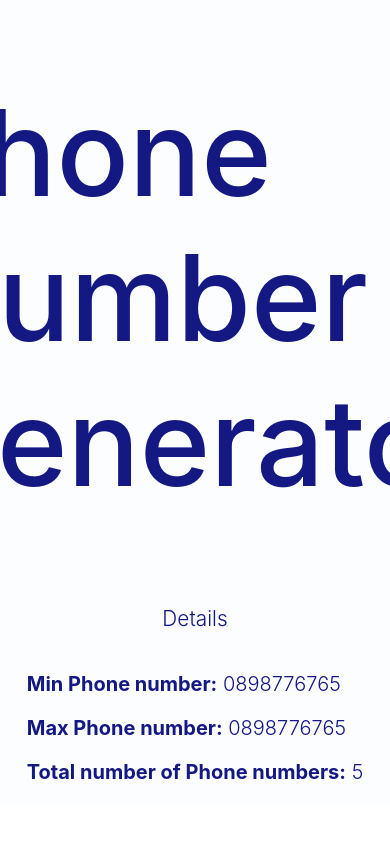
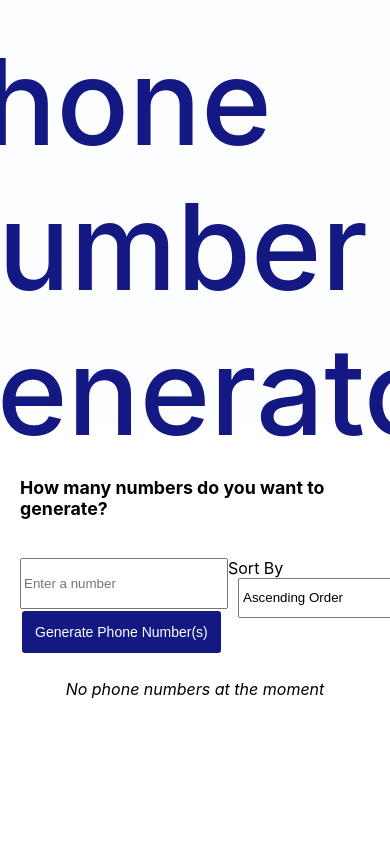
Before and after one commit to codestaintin/Random-Number-Generator, a React (Create React App) app: page / in a window 390 px wide. Shown: the top 844 px of the page. Built offline with nearby package versions, Linux system fonts and the light colour scheme; a web font is replaced by a local one.

Commit message:
Display max and min Phone Numbers
- add min-max function to app.js
- update style sheet
- update the header component

```diff
--- a/src/App.css
+++ b/src/App.css
@@ -7,11 +7,12 @@
     color: #131883;
     flex: 1 1 auto;
     justify-content: center;
+    height: 50vh;
 }
 .App-header h1 {
     font-size: 120px;
     font-weight: 500;
-    margin-bottom: 70px;
+    margin-bottom: 10px;
 }
 
 .App-header h3 {
--- a/src/App.js
+++ b/src/App.js
@@ -7,33 +7,26 @@ import PhoneNumbers from './components/PhoneNumbers/PhoneNumber';
 import SortBy from './components/Sort/SortBy';
 import Error from './components/Error/Error';
 
-
+/**
+ * App class
+ */
 class App extends Component {
   state = {
     error: false,
     message: "",
     bound: 1,
-    phoneNumbers: []
+    phoneNumbers: [],
+    max: null,
+    min: null,
+    total: 0
   };
 
-  handleNumberGeneration = event => {
-    event.preventDefault();
-    const { bound } = this.state;
-    if (bound > 10000) return this.setState({
-      error: true,
-      message: "Please enter a number less than 10000"
-    });
-    let phoneNumbers = [];
-    let phoneNumber = 0;
-    while (phoneNumber < bound) {
-      phoneNumbers.push('0' + Math.floor(Math.random() * 900000000 + 100000000));
-      phoneNumber++;
-    }
-    return this.setState({
-      phoneNumbers
-    });
-  };
-
+  /**
+   * Handle Input
+   *
+   * @return {object} event
+   * @param {object} event
+   */
   handleInput = async event => {
     event.preventDefault();
     const bound = event.target.value;
@@ -50,12 +43,61 @@ class App extends Component {
       })
     }
   };
+  /**
+   * Handle MinMax
+   *
+   * @return {object} event
+   * @param {object} event
+   */
+  handleMinMax = () => {
+    const { phoneNumbers } = this.state;
+    if (phoneNumbers.length > 0) {
+      const min = Math.min(...phoneNumbers);
+      const max = Math.max(...phoneNumbers);
+      const total = phoneNumbers.length;
+      this.setState({
+        min,
+        max,
+        total
+      })
+    }
+  };
+  /**
+   * Handle number generation
+   *
+   * @return {object} event
+   * @param {object} event
+   */
+  handleNumberGeneration = event => {
+    event.preventDefault();
+    const { bound } = this.state;
+    if (bound > 10000) return this.setState({
+      error: true,
+      message: "Please enter a number less than 10000"
+    });
+    let phoneNumbers = [];
+    let phoneNumber = 0;
+    while (phoneNumber < bound) {
+      phoneNumbers.push('0' + Math.floor(Math.random() * 900000000 + 100000000));
+      phoneNumber++;
+    }
+    return this.setState({
+      phoneNumbers
+    }, () => {
+      this.handleMinMax()
+    });
+  };
 
   render() {
-    const { error, message, phoneNumbers } = this.state;
+    const { error, message, phoneNumbers, max, min, total } = this.state;
     return (
       <Fragment>
-        <Header />
+        <Header
+          phoneNumbers={phoneNumbers}
+          min={min}
+          max={max}
+          total={total}
+        />
         <div className="wrapper">
           <SubHeader />
           <div className="App-body">
--- a/src/components/Header/Header.js
+++ b/src/components/Header/Header.js
@@ -1,15 +1,28 @@
-import React from 'react';
+import React, { Fragment } from 'react';
+import PropTypes from 'prop-types';
 
-const Header = () => (
+const Header = ({ min, max, total, phoneNumbers }) => (
   <header className="App-header">
     <h1>Phone Number Generator</h1>
-    <h3>Details</h3>
-    <div className="sort-details">
-      <p><strong>Min Phone number:</strong> 0898776765</p>
-      <p><strong>Max Phone number:</strong> 0898776765</p>
-      <p><strong>Total number of Phone numbers:</strong> 5</p>
-    </div>
+      {
+        phoneNumbers.length > 0 &&
+          <Fragment>
+            <h3>Details</h3>
+            <div className="sort-details">
+              <p><strong>Min Phone number:</strong> {min}</p>
+              <p><strong>Max Phone number:</strong> {max}</p>
+              <p><strong>Total number of Phone numbers:</strong> {total}</p>
+            </div>
+          </Fragment>
+      }
   </header>
 );
 
+Header.propTypes = {
+  min: PropTypes.number,
+  max: PropTypes.number,
+  total: PropTypes.number,
+  phoneNumbers: PropTypes.array.isRequired,
+};
+
 export default Header;
```
